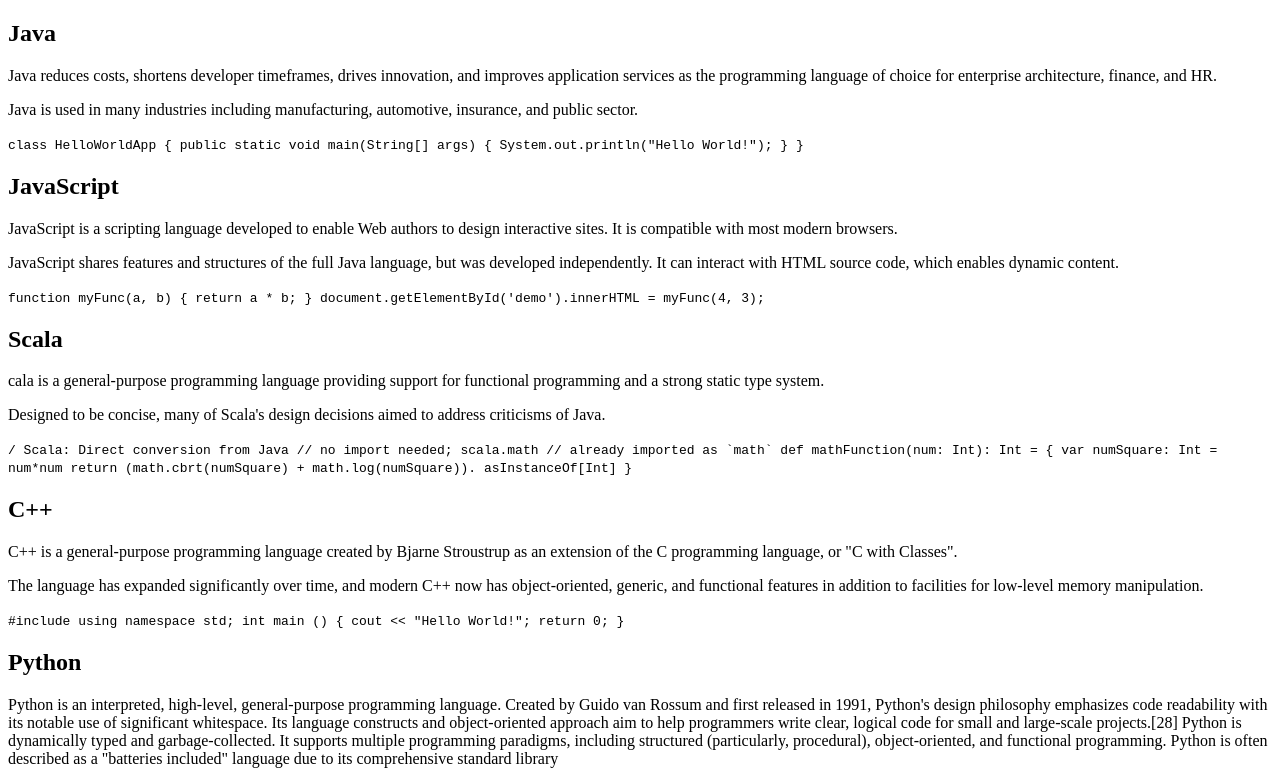
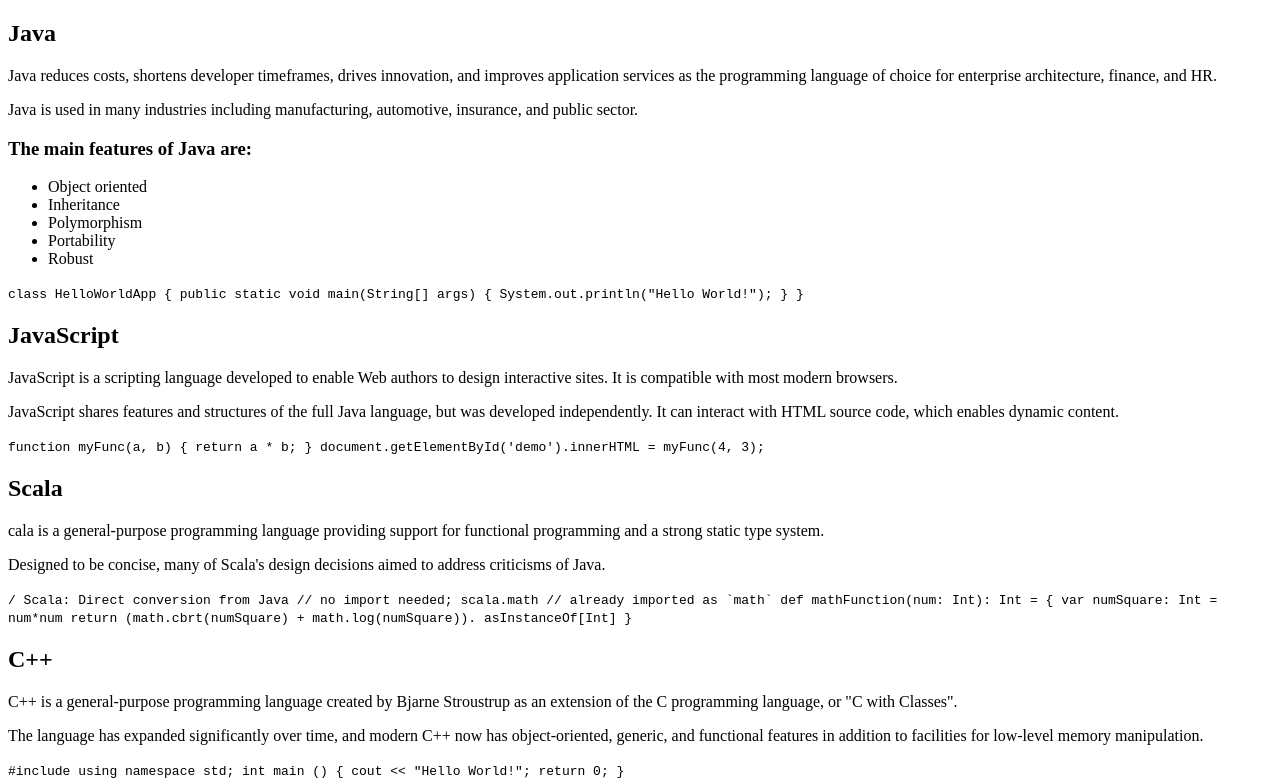
Before and after one commit to Asguard847/MicroverseTrial3, a plain HTML site: page index.html in a window 1280 px wide. Shown: the top 784 px of the page. Drawn offline with Linux system fonts and the light colour scheme.

Commit message:
added list and navbar

```diff
--- a/index.html
+++ b/index.html
@@ -15,6 +15,14 @@
   finance, and HR.</p>
   <p>Java is used in many industries including manufacturing, automotive,
   insurance, and public sector.</p>
+  <h3>The main features of Java are:</h3>
+  <ul>
+    <li>Object oriented</li>
+    <li>Inheritance</li>
+    <li>Polymorphism</li>
+    <li>Portability</li>
+    <li>Robust</li>
+  </ul>
   <code>
     class HelloWorldApp {
       public static void main(String[] args) {
@@ -87,7 +95,9 @@
      </code>
 </section>
 
+<nav id="navbar">
 
+</nav>
 
 
 
```
